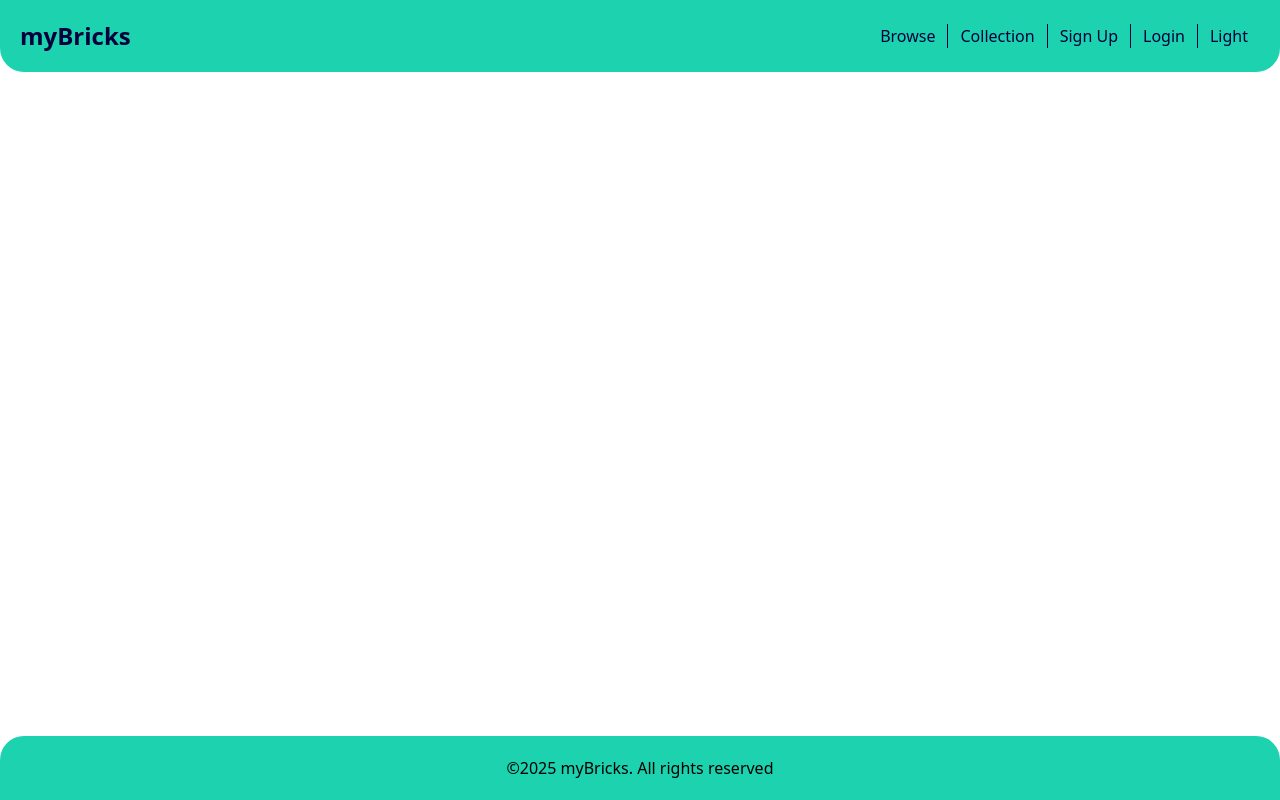
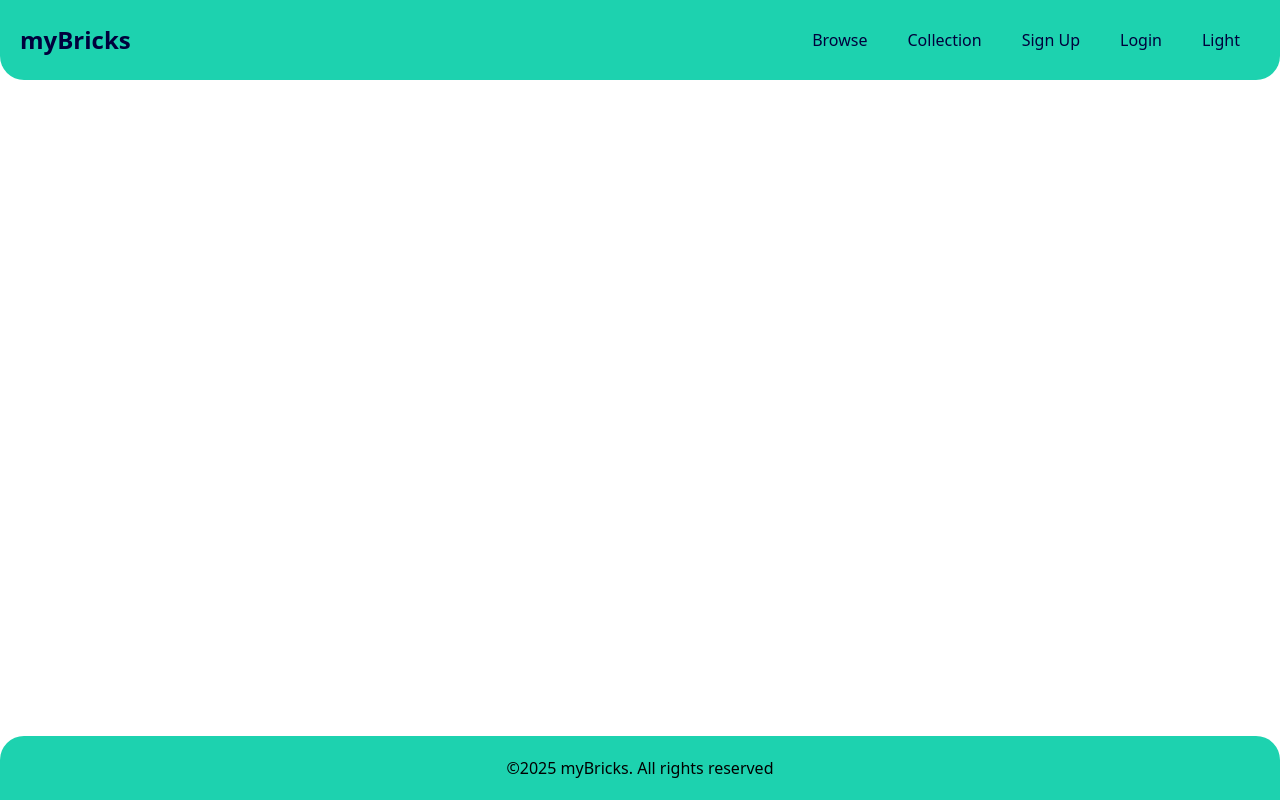
Before and after one commit to TrippyVaultBoy/myBricks, a React (Vite) app in the folder myBricks_frontend/: page / in a window 1280 px wide. Built offline with nearby package versions, Linux system fonts and the light colour scheme.

Commit message:
changed nav bar styleing

```diff
--- a/myBricks_frontend/src/components/Header.jsx
+++ b/myBricks_frontend/src/components/Header.jsx
@@ -34,37 +34,37 @@ function Header() {
 
             {/* Navigation */}
             <nav>
-                <ul className="flex divide-x text-[var(--color-bricksNavy)]">
-                    <li className="px-3">
-                        <Link className="hover:underline">Browse</Link>
+                <ul className="flex items-center text-[var(--color-bricksNavy)]">
+                    <li className="px-2">
+                        <Link className="px-3 py-2 rounded-3xl hover:bg-[var(--color-bricksNavy)] hover:text-[var(--color-bricksWhite)] transition-colors duration-200 hover:cursor-pointer">Browse</Link>
                     </li>
 
-                    <li className="px-3">
-                        <Link className="hover:underline">Collection</Link>
+                    <li className="px-2">
+                        <Link className="px-3 py-2 rounded-3xl hover:bg-[var(--color-bricksNavy)] hover:text-[var(--color-bricksWhite)] transition-colors duration-200 hover:cursor-pointer">Collection</Link>
                     </li>
 
                     {isLoggedIn ? (
                         <>
-                            <li className="px-3">
-                                <Link className="hover:underline">Account</Link>
+                            <li className="px-2">
+                                <Link className="px-3 py-2 rounded-3xl hover:bg-[var(--color-bricksNavy)] hover:text-[var(--color-bricksWhite)] transition-colors duration-200 hover:cursor-pointer">Account</Link>
                             </li>
-                            <li className="px-3">
-                                <button onClick={handleLogout}>Log Out</button>
+                            <li className="px-2">
+                                <button className="px-3 py-2 rounded-3xl hover:bg-[var(--color-bricksNavy)] hover:text-[var(--color-bricksWhite)] transition-colors duration-200" onClick={handleLogout}>Log Out</button>
                             </li>
                         </>
                     ) : (
                         <>
-                            <li className="px-3">
-                                <button className="hover:underline" onClick={toggleSignUpModal}>Sign Up</button>
+                            <li className="px-2">
+                                <button className="px-3 py-2 rounded-3xl hover:bg-[var(--color-bricksNavy)] hover:text-[var(--color-bricksWhite)] transition-colors duration-200 hover:cursor-pointer" onClick={toggleSignUpModal}>Sign Up</button>
                             </li>
-                            <li className="px-3">
-                                <button className="hover:underline" onClick={toggleLoginModal}>Login</button>
+                            <li className="px-2">
+                                <button className="px-3 py-2 rounded-3xl hover:bg-[var(--color-bricksNavy)] hover:text-[var(--color-bricksWhite)] transition-colors duration-200 hover:cursor-pointer" onClick={toggleLoginModal}>Login</button>
                             </li>
                         </>
                     )}
 
-                    <li className="px-3">
-                        <Link className="hover:underline">Light</Link>
+                    <li className="px-2">
+                        <Link className="px-3 py-2 rounded-3xl hover:bg-[var(--color-bricksNavy)] hover:text-[var(--color-bricksWhite)] transition-colors duration-200 hover:cursor-pointer">Light</Link>
                     </li>
                 </ul>
             </nav>
--- a/myBricks_frontend/src/css/output.css
+++ b/myBricks_frontend/src/css/output.css
@@ -341,8 +341,20 @@
   .p-6 {
     padding: calc(var(--spacing) * 6);
   }
+  .px-1 {
+    padding-inline: calc(var(--spacing) * 1);
+  }
+  .px-2 {
+    padding-inline: calc(var(--spacing) * 2);
+  }
   .px-3 {
     padding-inline: calc(var(--spacing) * 3);
+  }
+  .px-4 {
+    padding-inline: calc(var(--spacing) * 4);
+  }
+  .py-2 {
+    padding-block: calc(var(--spacing) * 2);
   }
   .pb-5 {
     padding-bottom: calc(var(--spacing) * 5);
@@ -389,10 +401,19 @@
     -webkit-backdrop-filter: var(--tw-backdrop-blur,) var(--tw-backdrop-brightness,) var(--tw-backdrop-contrast,) var(--tw-backdrop-grayscale,) var(--tw-backdrop-hue-rotate,) var(--tw-backdrop-invert,) var(--tw-backdrop-opacity,) var(--tw-backdrop-saturate,) var(--tw-backdrop-sepia,);
     backdrop-filter: var(--tw-backdrop-blur,) var(--tw-backdrop-brightness,) var(--tw-backdrop-contrast,) var(--tw-backdrop-grayscale,) var(--tw-backdrop-hue-rotate,) var(--tw-backdrop-invert,) var(--tw-backdrop-opacity,) var(--tw-backdrop-saturate,) var(--tw-backdrop-sepia,);
   }
+  .transition-colors {
+    transition-property: color, background-color, border-color, outline-color, text-decoration-color, fill, stroke, --tw-gradient-from, --tw-gradient-via, --tw-gradient-to;
+    transition-timing-function: var(--tw-ease, var(--default-transition-timing-function));
+    transition-duration: var(--tw-duration, var(--default-transition-duration));
+  }
   .transition-transform {
     transition-property: transform, translate, scale, rotate;
     transition-timing-function: var(--tw-ease, var(--default-transition-timing-function));
     transition-duration: var(--tw-duration, var(--default-transition-duration));
+  }
+  .duration-200 {
+    --tw-duration: 200ms;
+    transition-duration: 200ms;
   }
   .duration-300 {
     --tw-duration: 300ms;
@@ -446,6 +467,27 @@
     &:hover {
       @media (hover: hover) {
         cursor: pointer;
+      }
+    }
+  }
+  .hover\:rounded-3xl {
+    &:hover {
+      @media (hover: hover) {
+        border-radius: var(--radius-3xl);
+      }
+    }
+  }
+  .hover\:bg-\[var\(--color-bricksNavy\)\] {
+    &:hover {
+      @media (hover: hover) {
+        background-color: var(--color-bricksNavy);
+      }
+    }
+  }
+  .hover\:text-\[var\(--color-bricksWhite\)\] {
+    &:hover {
+      @media (hover: hover) {
+        color: var(--color-bricksWhite);
       }
     }
   }
```
